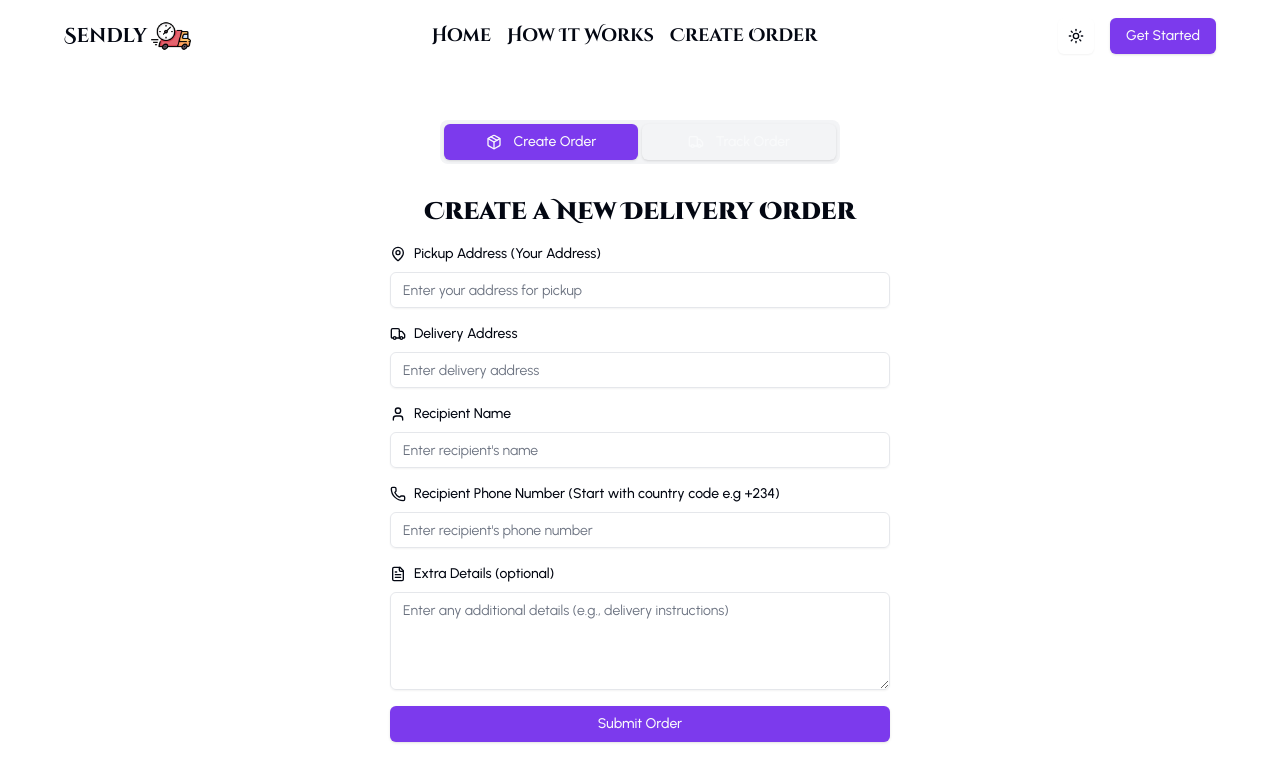
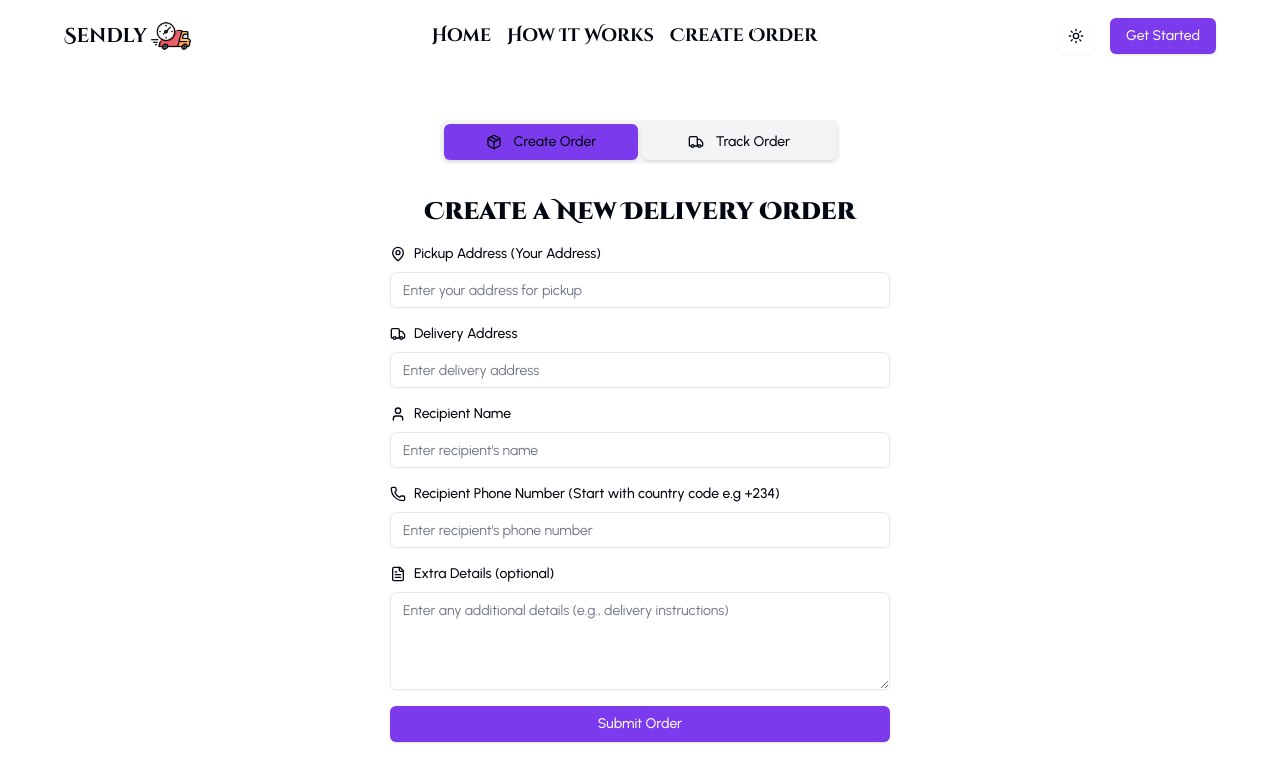
Before and after one commit to clinton401/sendly, a Next.js app: page /delivery in a window 1280 px wide. Shown: the top 782 px of the page. Built offline with nearby package versions, Linux system fonts and the light colour scheme.

Commit message:
fixed the tab button text color

```diff
--- a/app/globals.css
+++ b/app/globals.css
@@ -91,7 +91,7 @@
   top: calc(100% + 8px)
 }
 .delivery_tab_btn {
-
+color: hsl(var(--foreground));
   width: calc(50% - 2px)
 }
 
--- a/components/protected/delivery-tab.tsx
+++ b/components/protected/delivery-tab.tsx
@@ -93,13 +93,13 @@ orderStatus: OrderStatus.PENDING,
   return (
     <div className="w-full flex flex-col  ">
       <section className="w-full flex items-center justify-center ">
-        <div className="flex items-center flex-wrap  gap-1 justify-center p-1 rounded-lg bg-secondary max-w-[400px] w-full">
+        <div className="flex items-center flex-wrap text-foreground  gap-1 justify-center p-1 rounded-lg bg-secondary max-w-[400px] w-full">
           <Button
             className={`${
               tab === "CREATE"
                 ? "bg-primary"
                 : "hover:bg-transparent bg-secondary"
-            } transtition-colors duration-300 ease-in items-center delivery_tab_btn p-2 text-sm`}
+            } transtition-colors duration-300 ease-in items-center delivery_tab_btn p-2 text-sm text-foreground`}
             onClick={() => tabHandler("CREATE")}
           >
             <Package className="mr-1" /> Create Order
@@ -109,7 +109,7 @@ orderStatus: OrderStatus.PENDING,
               tab === "TRACK"
                 ? "bg-primary"
                 : "hover:bg-transparent bg-secondary"
-            } transtition-colors duration-300 ease-in items-center delivery_tab_btn p-2 text-sm`}
+            } transtition-colors duration-300 ease-in items-center delivery_tab_btn p-2 text-sm text-foreground`}
             onClick={() => tabHandler("TRACK")}
           >
             <Truck className="mr-1" />
```
